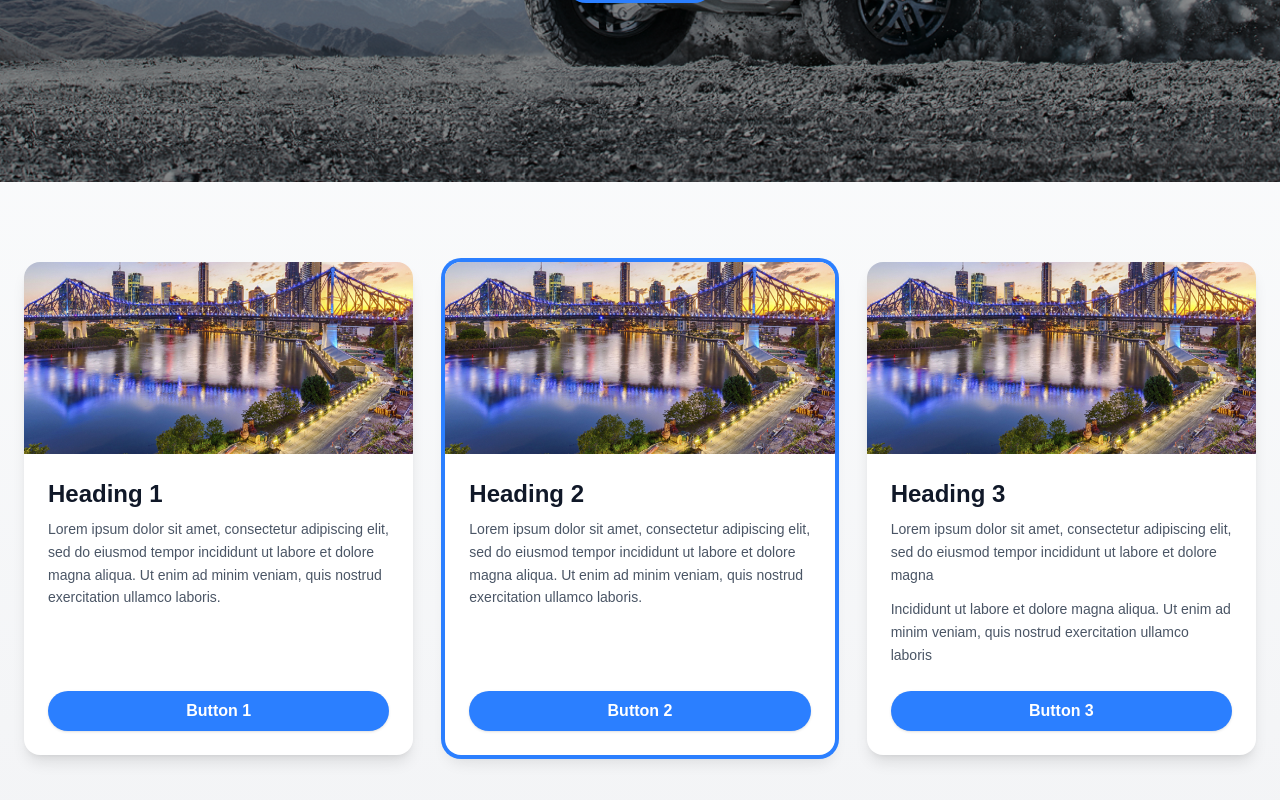
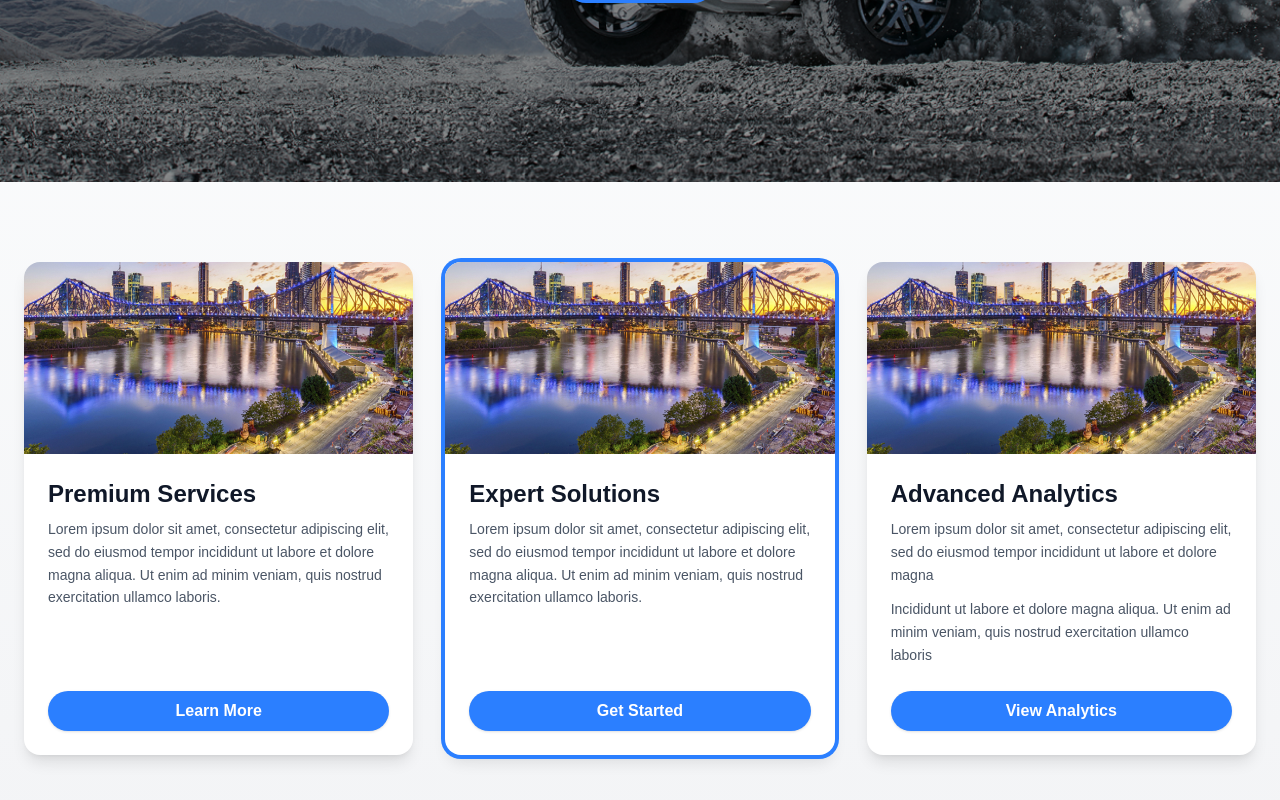
Before and after one commit to ashwinimanohar/Dealer_Studio, a Next.js app in the folder dealerstudio/: page / in a window 1280 px wide. Shown: the part 418-1218 px from the top of the page. Built offline with nearby package versions, Linux system fonts and the light colour scheme.

Commit message:
cards API, loading & error state integrated

```diff
--- /dev/null
+++ b/dealerstudio/public/data/cards.json
@@ -0,0 +1,31 @@
+{
+  "cards": [
+    {
+      "id": 0,
+      "title": "Premium Services",
+      "content": "Lorem ipsum dolor sit amet, consectetur adipiscing elit, sed do eiusmod tempor incididunt ut labore et dolore magna aliqua. Ut enim ad minim veniam, quis nostrud exercitation ullamco laboris.",
+      "buttonText": "Learn More",
+      "image": "/brisbane_vgpzva.jpg",
+      "ctaText": "Discover Premium Features"
+    },
+    {
+      "id": 1,
+      "title": "Expert Solutions",
+      "content": "Lorem ipsum dolor sit amet, consectetur adipiscing elit, sed do eiusmod tempor incididunt ut labore et dolore magna aliqua. Ut enim ad minim veniam, quis nostrud exercitation ullamco laboris.",
+      "buttonText": "Get Started",
+      "image": "/brisbane_vgpzva.jpg",
+      "ctaText": "Start Your Journey"
+    },
+    {
+      "id": 2,
+      "title": "Advanced Analytics",
+      "content": [
+        "Lorem ipsum dolor sit amet, consectetur adipiscing elit, sed do eiusmod tempor incididunt ut labore et dolore magna",
+        "Incididunt ut labore et dolore magna aliqua. Ut enim ad minim veniam, quis nostrud exercitation ullamco laboris"
+      ],
+      "buttonText": "View Analytics",
+      "image": "/brisbane_vgpzva.jpg",
+      "ctaText": "Explore Data Insights"
+    }
+  ]
+}
--- a/dealerstudio/src/app/section2/cardlist.tsx
+++ b/dealerstudio/src/app/section2/cardlist.tsx
@@ -3,47 +3,46 @@
 import { useState } from "react"
 import { Card, CardImage, CardHeader, CardBody } from "./cards"
 import Button from "../button"
+import LoadingState from "./loadingstate"
+import ErrorState from "./errorstate"
+import { useCards } from "./usecards"
 
 export default function CardSection() {
+  const { cards, loading, error, refetch } = useCards()
   const [activeCard, setActiveCard] = useState<number>(1)
+
   const handleCardSelect = (cardIndex: number) => {
     setActiveCard(cardIndex)
   }
 
-  const cardData = [
-    {
-      id: 0,
-      title: "Heading 1",
-      content:
-        "Lorem ipsum dolor sit amet, consectetur adipiscing elit, sed do eiusmod tempor incididunt ut labore et dolore magna aliqua. Ut enim ad minim veniam, quis nostrud exercitation ullamco laboris.",
-      buttonText: "Button 1",
-    },
-    {
-      id: 1,
-      title: "Heading 2",
-      content:
-        "Lorem ipsum dolor sit amet, consectetur adipiscing elit, sed do eiusmod tempor incididunt ut labore et dolore magna aliqua. Ut enim ad minim veniam, quis nostrud exercitation ullamco laboris.",
-      buttonText: "Button 2",
-    },
-    {
-      id: 2,
-      title: "Heading 3",
-      content: [
-        "Lorem ipsum dolor sit amet, consectetur adipiscing elit, sed do eiusmod tempor incididunt ut labore et dolore magna",
-        "Incididunt ut labore et dolore magna aliqua. Ut enim ad minim veniam, quis nostrud exercitation ullamco laboris",
-      ],
-      buttonText: "Button 3",
-    },
-  ]
+  if (loading) {
+    return (
+      <section className="py-20 px-6 bg-gradient-to-b from-gray-50 to-gray-100 dark:from-gray-900 dark:to-gray-800">
+        <div className="max-w-7xl mx-auto">
+          <LoadingState />
+        </div>
+      </section>
+    )
+  }
+
+  if (error) {
+    return (
+      <section className="py-20 px-6 bg-gradient-to-b from-gray-50 to-gray-100 dark:from-gray-900 dark:to-gray-800">
+        <div className="max-w-7xl mx-auto">
+          <ErrorState message={error} onRetry={refetch} />
+        </div>
+      </section>
+    )
+  }
 
   return (
-    <section className="py-20 px-6 bg-gradient-to-b from-gray-50 to-gray-100">
+    <section className="py-20 px-6 bg-gradient-to-b from-gray-50 to-gray-100 dark:from-gray-900 dark:to-gray-800">
       <div className="max-w-7xl mx-auto">
         <div className="grid grid-cols-1 md:grid-cols-2 lg:grid-cols-3 gap-8 md:max-w-4xl md:mx-auto lg:max-w-none items-stretch">
-          {cardData.map((card) => (
+          {cards.map((card) => (
             <div key={card.id} className="h-full" onClick={() => handleCardSelect(card.id)}>
               <Card isActive={activeCard === card.id} className="h-full">
-                <CardImage src="/brisbane_vgpzva.jpg" alt="City skyline" />
+                <CardImage src={card.image} alt={card.title} />
                 <CardHeader>{card.title}</CardHeader>
                 <CardBody>
                   {Array.isArray(card.content) ? (
@@ -59,6 +58,7 @@ export default function CardSection() {
                   <Button
                     className="w-full shadow-sm hover:shadow-md transition-shadow duration-200"
                     onClick={(e) => {
+                      e?.stopPropagation()
                       handleCardSelect(card.id)
                     }}
                   >
--- /dev/null
+++ b/dealerstudio/src/app/section2/errorstate.tsx
@@ -0,0 +1,32 @@
+"use client"
+
+import Button from "../button"
+
+interface ErrorStateProps {
+  message: string
+  onRetry: () => void
+}
+
+export default function ErrorState({ message, onRetry }: ErrorStateProps) {
+  return (
+    <div className="flex flex-col items-center justify-center py-16 px-4">
+      <div className="text-center max-w-md">
+        <div className="w-16 h-16 mx-auto mb-4 bg-red-100 dark:bg-red-900/20 rounded-full flex items-center justify-center">
+          <svg className="w-8 h-8 text-red-500" fill="none" stroke="currentColor" viewBox="0 0 24 24">
+            <path
+              strokeLinecap="round"
+              strokeLinejoin="round"
+              strokeWidth={2}
+              d="M12 8v4m0 4h.01M21 12a9 9 0 11-18 0 9 9 0 0118 0z"
+            />
+          </svg>
+        </div>
+        <h3 className="text-lg font-semibold text-gray-900 dark:text-gray-100 mb-2">Oops! Something went wrong</h3>
+        <p className="text-gray-600 dark:text-gray-400 mb-6">{message}</p>
+        <Button onClick={onRetry} variant="primary">
+          Try Again
+        </Button>
+      </div>
+    </div>
+  )
+}
--- /dev/null
+++ b/dealerstudio/src/app/section2/loadingstate.tsx
@@ -0,0 +1,22 @@
+export default function LoadingSkeleton() {
+  return (
+    <div className="grid grid-cols-1 md:grid-cols-2 lg:grid-cols-3 gap-8 md:max-w-4xl md:mx-auto lg:max-w-none">
+      {[1, 2, 3].map((i) => (
+        <div key={i} className="bg-white dark:bg-gray-800 rounded-xl shadow-md overflow-hidden animate-pulse">
+          <div className="w-full h-48 bg-gray-300 dark:bg-gray-700" />
+          <div className="px-6 pt-6 pb-3">
+            <div className="h-6 bg-gray-300 dark:bg-gray-700 rounded w-3/4" />
+          </div>
+          <div className="px-6 pb-6 flex-grow">
+            <div className="space-y-2">
+              <div className="h-4 bg-gray-300 dark:bg-gray-700 rounded" />
+              <div className="h-4 bg-gray-300 dark:bg-gray-700 rounded w-5/6" />
+              <div className="h-4 bg-gray-300 dark:bg-gray-700 rounded w-4/6" />
+            </div>
+            <div className="mt-4 h-10 bg-gray-300 dark:bg-gray-700 rounded-full" />
+          </div>
+        </div>
+      ))}
+    </div>
+  )
+}
--- /dev/null
+++ b/dealerstudio/src/app/section2/usecards.tsx
@@ -0,0 +1,56 @@
+"use client"
+
+import { useState, useEffect } from "react"
+
+export interface CardData {
+  id: number
+  title: string
+  content: string | string[]
+  buttonText: string
+  image: string
+  ctaText: string
+}
+
+interface UseCardsReturn {
+  cards: CardData[]
+  loading: boolean
+  error: string | null
+  refetch: () => void
+}
+
+export function useCards(): UseCardsReturn {
+  const [cards, setCards] = useState<CardData[]>([])
+  const [loading, setLoading] = useState(true)
+  const [error, setError] = useState<string | null>(null)
+
+  const fetchCards = async () => {
+    try {
+      setLoading(true)
+      setError(null)
+      await new Promise((resolve) => setTimeout(resolve, 1000))
+
+      const response = await fetch("/data/cards.json")
+      if (!response.ok) {
+        throw new Error("Failed to fetch cards data")
+      }
+
+      const data = await response.json()
+      setCards(data.cards)
+    } catch (err) {
+      setError(err instanceof Error ? err.message : "An error occurred while fetching cards")
+    } finally {
+      setLoading(false)
+    }
+  }
+
+  useEffect(() => {
+    fetchCards()
+  }, [])
+
+  return {
+    cards,
+    loading,
+    error,
+    refetch: fetchCards,
+  }
+}
```
